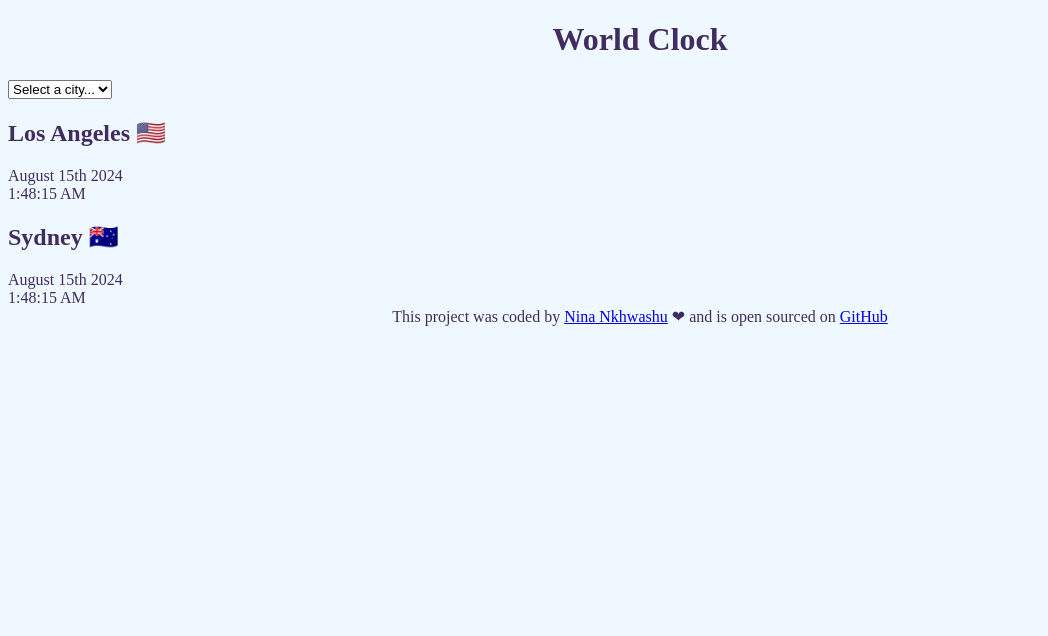
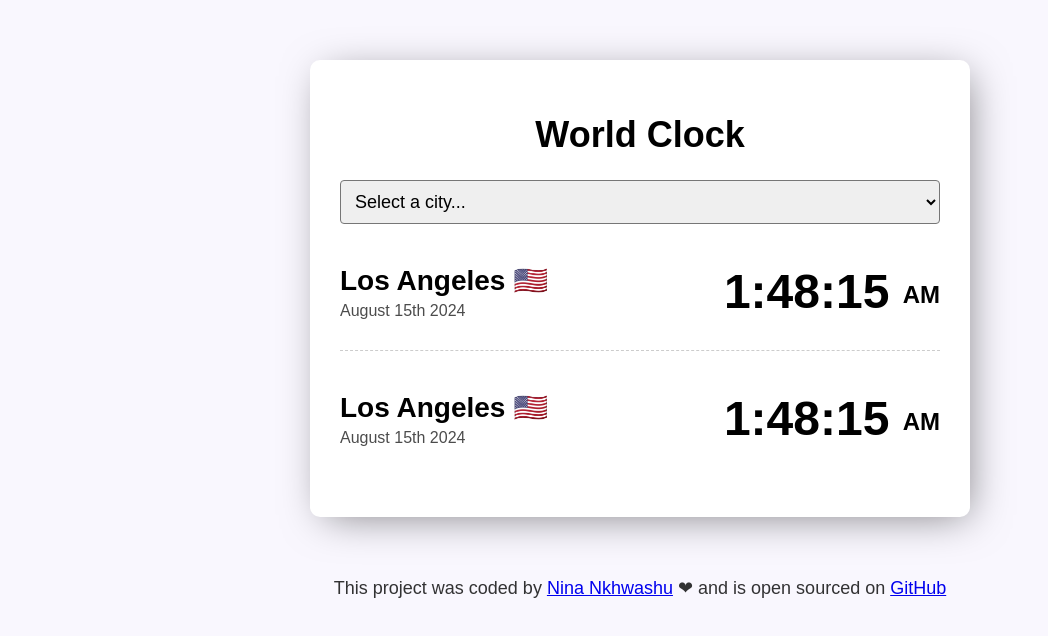
Before and after one commit to ninankhwashu/world-clock, a plain HTML site: page index.html in a window 1280 px wide. Shown: the whole page, without its empty margins (0-1048 px from the left). Drawn offline with Linux system fonts and the light colour scheme.

Commit message:
Styled the project with CSS

```diff
--- a/css/style.css
+++ b/css/style.css
@@ -1,10 +1,63 @@
 body {
-  background-color: aliceblue;
-  color: #402c5e;
+  background-color: #f9f7fe;
+  font-family: sans-serif;
 }
+
 h1 {
   text-align: center;
+  font-size: 36px;
 }
+h2 {
+  margin: 0 0 5px;
+  font-size: 28px;
+}
+
+select {
+  display: block;
+  width: 100%;
+  padding: 10px;
+  border-radius: 4px;
+  font-size: 18px;
+}
+
 footer {
   text-align: center;
+  font-size: 18px;
+  color: rgba(0, 0, 0, 0.8);
 }
+
+.container {
+  max-width: 600px;
+  margin: 60px auto;
+  background: white;
+  box-shadow: 6px 7px 41px -9px rgba(0, 0, 0, 0.5);
+  border-radius: 10px;
+  padding: 30px;
+}
+
+.city {
+  display: flex;
+  justify-content: space-between;
+  margin: 10px 0;
+  padding: 30px 0;
+  border-bottom: 1px dashed rgba(0, 0, 0, 0.2);
+}
+
+.city:last-child {
+  border: none;
+}
+
+.date {
+  opacity: 0.7;
+}
+
+.time {
+  font-size: 48px;
+  font-weight: bold;
+}
+
+.time small {
+  font-size: 24px;
+  line-height: 36px;
+  vertical-align: middle;
+}
--- a/index.html
+++ b/index.html
@@ -18,14 +18,18 @@
       </select>
 
       <div class="city">
-        <h2>Los Angeles 🇺🇸</h2>
-        <div class="date">August 15th 2024</div>
-        <div class="time">1:48:15 AM</div>
+        <div>
+          <h2>Los Angeles 🇺🇸</h2>
+          <div class="date">August 15th 2024</div>
+        </div>
+        <div class="time">1:48:15 <small>AM</small></div>
       </div>
       <div class="city">
-        <h2>Sydney 🇦🇺</h2>
-        <div class="date">August 15th 2024</div>
-        <div class="time">1:48:15 AM</div>
+        <div>
+          <h2>Los Angeles 🇺🇸</h2>
+          <div class="date">August 15th 2024</div>
+        </div>
+        <div class="time">1:48:15 <small>AM</small></div>
       </div>
     </div>
 
```
